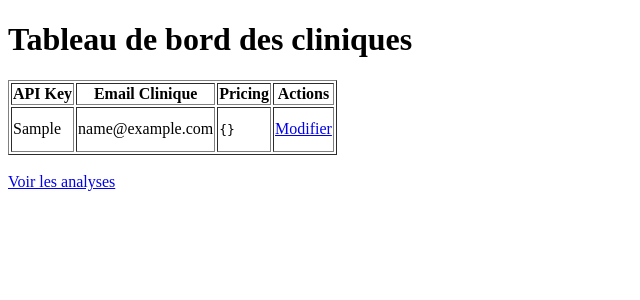
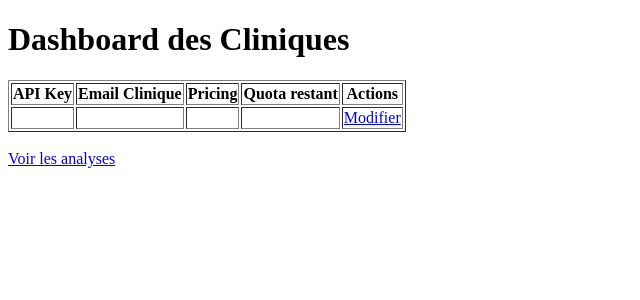
Before and after one commit to hairxplorer/Hairxplorer, a FastAPI app: page /admin/ in a window 1280 px wide. Shown: the top 300 px of the page, without its empty margins (0-640 px from the left). Run offline with FastAPI, Linux system fonts and the light colour scheme; tables that the repository leaves empty hold one stand-in row (values such as "Sample post").

Commit message:
Update dashboard.html

```diff
--- a/admin/templates/dashboard.html
+++ b/admin/templates/dashboard.html
@@ -2,28 +2,30 @@
 <html lang="fr">
 <head>
   <meta charset="UTF-8">
-  <title>Admin Dashboard - Cliniques</title>
+  <title>Admin Dashboard - Clinics</title>
 </head>
 <body>
-  <h1>Tableau de bord des cliniques</h1>
+  <h1>Dashboard des Cliniques</h1>
   <table border="1">
     <thead>
       <tr>
         <th>API Key</th>
         <th>Email Clinique</th>
         <th>Pricing</th>
+        <th>Quota restant</th>
         <th>Actions</th>
       </tr>
     </thead>
     <tbody>
-      {% for clinic in clinics %}
+      <?php foreach ($clinics as $clinic): ?>
       <tr>
-        <td>{{ clinic.api_key }}</td>
-        <td>{{ clinic.email_clinique }}</td>
-        <td><pre>{{ clinic.pricing | tojson(indent=2) }}</pre></td>
-        <td><a href="/admin/edit/{{ clinic.api_key }}">Modifier</a></td>
+        <td><?php echo esc_html($clinic['api_key']); ?></td>
+        <td><?php echo esc_html($clinic['email_clinique']); ?></td>
+        <td><pre><?php echo esc_html(json_encode($clinic['pricing'], JSON_PRETTY_PRINT)); ?></pre></td>
+        <td><?php echo esc_html($clinic['analysis_quota']); ?></td>
+        <td><a href="/admin/edit/<?php echo esc_attr($clinic['api_key']); ?>">Modifier</a></td>
       </tr>
-      {% endfor %}
+      <?php endforeach; ?>
     </tbody>
   </table>
   <br>
```
